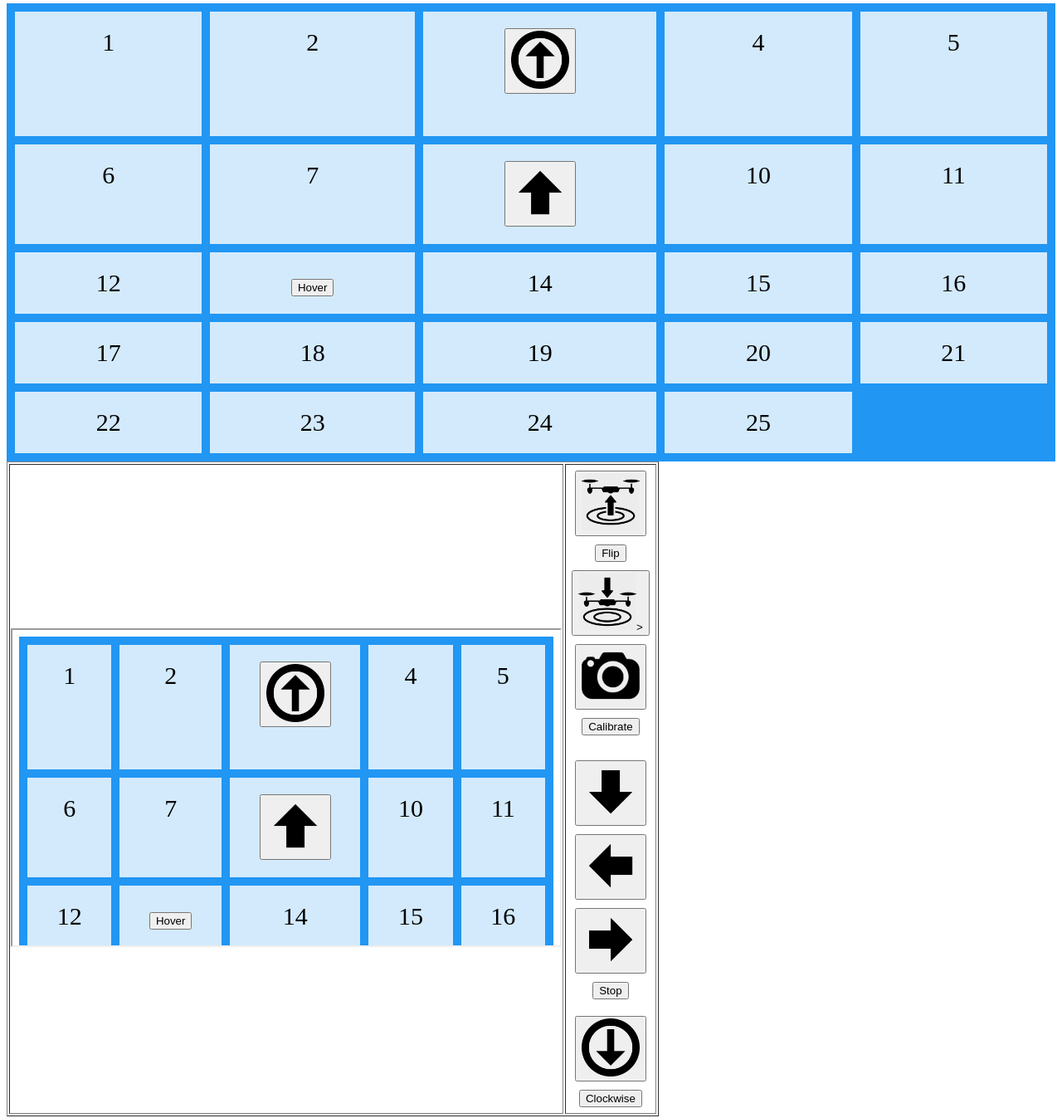
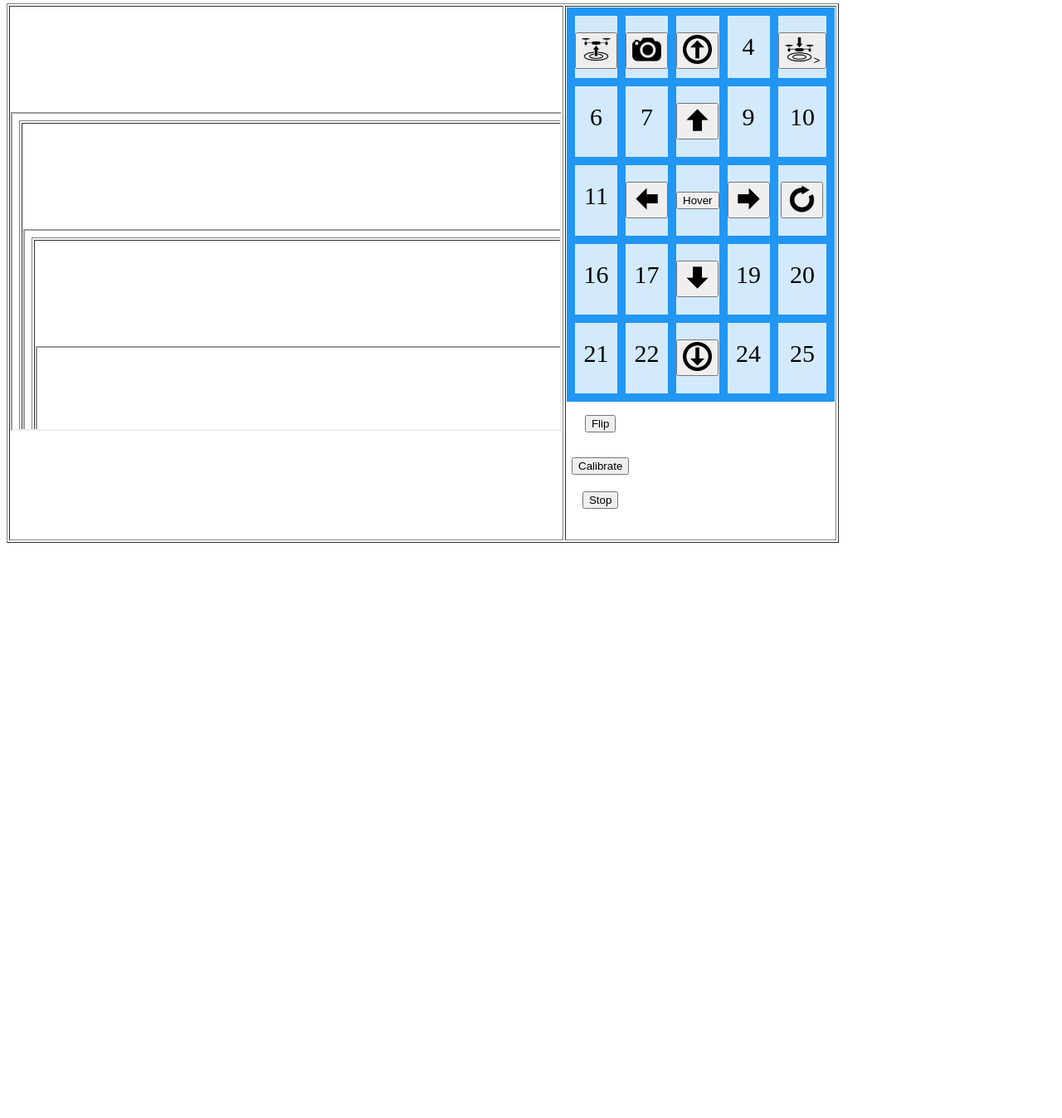
Before and after one commit to dmcg89/otherdrone, a website: page index.html in a window 1280 px wide. Shown: the part 4-1351 px from the top of the page at 83% size. After the commit the page ends 800 px from the top, so only its background shows below. Drawn offline with nearby package versions, Linux system fonts and the light colour scheme.

Commit message:
more buttons

```diff
--- a/index.html
+++ b/index.html
@@ -4,7 +4,7 @@
   <style>
     .grid-container {
       display: grid;
-      grid-template: 150px / auto auto auto auto auto;
+      grid-template: 75px / auto auto auto auto auto;
       grid-gap: 10px;
       background-color: #2196F3;
       padding: 10px;
@@ -25,56 +25,88 @@
         <iframe src="http://localhost:8000" height="380" width="660" name="iframe_DroneImage"></iframe>
         <!-- <iframe src="http://localhost:3000/DroneImage.html" height="380" width="660" name="iframe_DroneImage"></iframe> -->
       </td>
+
+      <td>
         <div class="grid-container">
-        <div class="item1">1</div>
-        <div class="item2">2</div>
+          <div class="item1">
+            <button>
+              <a onclick="call('takeoff');"><img height=35 Width=35 src="http://localhost:3000/takeoff.png"></a>
+            </button>
+          </div>
+          <div class="item2">
+            <button>
+              <a onclick="call('photos');"><img height=35 Width=35 src="http://localhost:3000/camera.png"></a>
+            </button>
+          </div>
           <div class="item3">
             <button>
-            <a onclick="call('up');"><img height=70 Width=70 src="http://localhost:3000/up.png"></a>
+              <a onclick="call('up');"><img height=35 Width=35 src="http://localhost:3000/up.png"></a>
             </button>
           </div>
           <div class="item4">4</div>
-        <div class="item5">5</div>
+          <div class="item5">
+            <button>
+              <a onclick="call('land');"><img height=35 Width=35 src="http://localhost:3000/land.png"></a>>
+            </button>
+          </div>
           <div class="item6">6</div>
           <div class="item7">7</div>
           <div class="item8">
             <button>
-            <a onclick="call('forward');"><img height=70 Width=70 src="http://localhost:3000/forward.png"></a>
+              <a onclick="call('forward');"><img height=35 Width=35 src="http://localhost:3000/forward.png"></a>
             </button>
           </div>
+          <div class="item15">9</div>
           <div class="item10">10</div>
           <div class="item11">11</div>
-        <div class="item12">12</div>
+          <div class="item12">
+            <button>
+              <a onclick="call('left');"><img height=35 Width=35 src="http://localhost:3000/left.png"></a>
+            </button>
+          </div>
           <div class="item13">
             <button>
               <a onclick="call('hover');">Hover</a>
             </button>
           </div>
-        <div class="item14">14</div>
-        <div class="item15">15</div>
+          <div class="item14">
+            <button>
+              <a onclick="call('right');"><img height=35 Width=35 src="http://localhost:3000/right.png"></a>
+            </button>
+          </div>
+          <div class="item15">
+            <button>
+              <a onclick="call('clockwise');"><img height=35 Width=35 src="http://localhost:3000/clockwise.png"></a>
+            </button>
+          </div>
           <div class="item16">16</div>
           <div class="item17">17</div>
-        <div class="item18">18</div>
+          <div class="item18">
+            <button>
+              <a onclick="call('backward');"><img height=35 Width=35 src="http://localhost:3000/backward.png"></a>
+            </button>
+          </div>
           <div class="item19">19</div>
           <div class="item20">20</div>
           <div class="item21">21</div>
           <div class="item22">22</div>
-        <div class="item23">23</div>
+          <div class="item23">
+            <button>
+              <a onclick="call('down');"><img height=35 Width=35 src="http://localhost:3000/down.png"></a>
+            </button>
+          </div>
           <div class="item24">24</div>
           <div class="item25">25</div>
         </div>
-      <td>
         <table cellpadding="4">
           <tr>
             <td align="center">
-              <button>
-                <a onclick="call('takeoff');"><img height=70 Width=70 src="http://localhost:3000/takeoff.png"></a>
-              </button>
+
             </td>
           </tr>
           <tr>
             <td align="center">
-              <!-- <a onclick="call('land');"><img height=70 Width=70 src="http://localhost:3000/land.png"></a> -->
+              <!-- <a onclick="call('land');"><img height=35 Width=35 src="http://localhost:3000/land.png"></a> -->
               <button>
                 <a onclick="call('flip');">Flip</a>
               </button>
@@ -82,21 +114,16 @@
           </tr>
           <tr>
             <td align="center">
-              <button>
-                <a onclick="call('land');"><img height=70 Width=70 src="http://localhost:3000/land.png"></a>>
-              </button>
             </td>
           </tr>
           <tr>
             <td align="center">
-              <button>
-                <a onclick="call('photos');"><img height=70 Width=70 src="http://localhost:3000/camera.png"></a>
-              </button>
+
             </td>
           </tr>
           <tr>
             <td align="center">
-              <!-- <a onclick="call('calibrate');"><img height=60 Width=70 src="http://localhost:3000/calibrate.png"></a> -->
+              <!-- <a onclick="call('calibrate');"><img height=60 Width=35 src="http://localhost:3000/calibrate.png"></a> -->
               <button>
                 <a onclick="call('calibrate');">Calibrate</a>
               </button>
@@ -104,44 +131,13 @@
           </tr>
           <tr>
             <td align="center">
-              <!-- <a onclick="call('hover');"><img height=70 Width=70 src="http://localhost:3000/hover.png"></a> -->
+              <!-- <a onclick="call('hover');"><img height=35 Width=35 src="http://localhost:3000/hover.png"></a> -->
 
             </td>
           </tr>
 
-          <tr>
             <td align="center">
-
-            </td>
-          </tr>
-
-          <tr>
-            <td align="center">
-              <button>
-                <a onclick="call('backward');"><img height=70 Width=70 src="http://localhost:3000/backward.png"></a>
-              </button>
-            </td>
-          </tr>
-
-          <tr>
-            <td align="center">
-              <button>
-                <a onclick="call('left');"><img height=70 Width=70 src="http://localhost:3000/left.png"></a>
-              </button>
-            </td>
-          </tr>
-
-          <tr>
-            <td align="center">
-              <button>
-                <a onclick="call('right');"><img height=70 Width=70 src="http://localhost:3000/right.png"></a>
-              </button>
-            </td>
-          </tr>
-
-          <tr>
-            <td align="center">
-              <!-- <a onclick="call('hover');"><img height=70 Width=70 src="http://localhost:3000/hover.png"></a> -->
+              <!-- <a onclick="call('hover');"><img height=35 Width=35 src="http://localhost:3000/hover.png"></a> -->
               <button>
                 <a onclick="call('stop');">Stop</a>
               </button>
@@ -155,23 +151,17 @@
             </td>
           </tr>
           <td align="center">
-            <button>
-              <a onclick="call('takeoff');"><img height=70 Width=70 src="http://localhost:3000/down.png"></a>
-            </button>
+
           </td>
 
           <tr>
             <td align="center">
-              <!-- <a onclick="call('clockwise');"><img height=70 Width=70 src="http://localhost:3000/clockwise.png"></a> -->
-              <button>
-                <a onclick="call('clockwise');">Clockwise</a>
-              </button>
+              <!-- <a onclick="call('clockwise');"><img height=35 Width=35 src="http://localhost:3000/clockwise.png"></a> -->
+
             </td>
           </tr>
         </table>
-      </td>
-    </tr>
-  </table>
+</body>
 
   <script src="https://code.jquery.com/jquery-3.3.1.slim.min.js" integrity="sha384-q8i/X+965DzO0rT7abK41JStQIAqVgRVzpbzo5smXKp4YfRvH+8abtTE1Pi6jizo" crossorigin="anonymous"></script>
   <script src="https://cdnjs.cloudflare.com/ajax/libs/popper.js/1.14.7/umd/popper.min.js" integrity="sha384-UO2eT0CpHqdSJQ6hJty5KVphtPhzWj9WO1clHTMGa3JDZwrnQq4sF86dIHNDz0W1" crossorigin="anonymous"></script>
@@ -189,8 +179,8 @@
       //
       //  function reloadIFrame() {
       //    document.getElementById("iframe_DroneImage").src = "http://localhost:3000/DroneImage.html";
-      //  }
-      // </script>
+       }
+  </script>
 
 
     </body>
```
Lines whose indentation alone changed are shown as unchanged.
